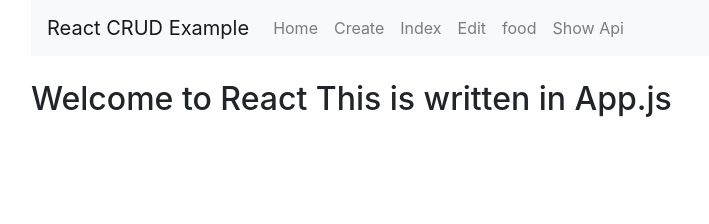
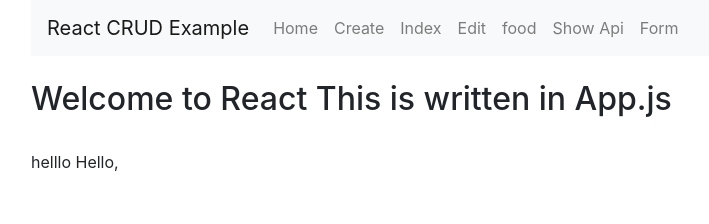
Before and after one commit to POOJAKGUPTA/react-crud, a React (Create React App) app: page /form in a window 1280 px wide. Shown: the top 224 px of the page, without its empty margins (54-763 px from the left). Built offline with nearby package versions, Linux system fonts and the light colour scheme.

Commit message:
new component

```diff
--- a/src/App.js
+++ b/src/App.js
@@ -9,6 +9,8 @@ import Edit from './view/edit.component';
 import Index from './view/index.component';
 import Food from './foodblog';
 import Showapi from './show_api';
+import Form from './form';
+
 
 
 class App extends Component {
@@ -38,6 +40,9 @@ class App extends Component {
                  <li className="nav-item">
                   <Link to={'/shw_api'} className="nav-link">Show Api</Link>
                 </li>
+                 <li className="nav-item">
+                  <Link to={'/form'} className="nav-link">Form</Link>
+                </li>
               </ul>
             </div>
           </nav> <br/>
@@ -48,7 +53,7 @@ class App extends Component {
               <Route path='/index' component={ Index } />
               <Route path='/food' component={ Food } />
               <Route path='/shw_api' component={ Showapi } />
-
+              <Route path="/form" render={(props) => <Form text="Hello, " {...props} />} />
           </Switch>
         </div>
       </Router>
--- /dev/null
+++ b/src/form.js
@@ -0,0 +1,11 @@
+import React, { Component } from 'react';
+
+ export default class Form extends Component {
+    render(props) {
+        return (
+            <div>
+               helllo {this.props.text}
+            </div>
+        )
+    }
+}
```
Also changed, not shown: src/view/create.component.js (line endings or trailing spaces).
